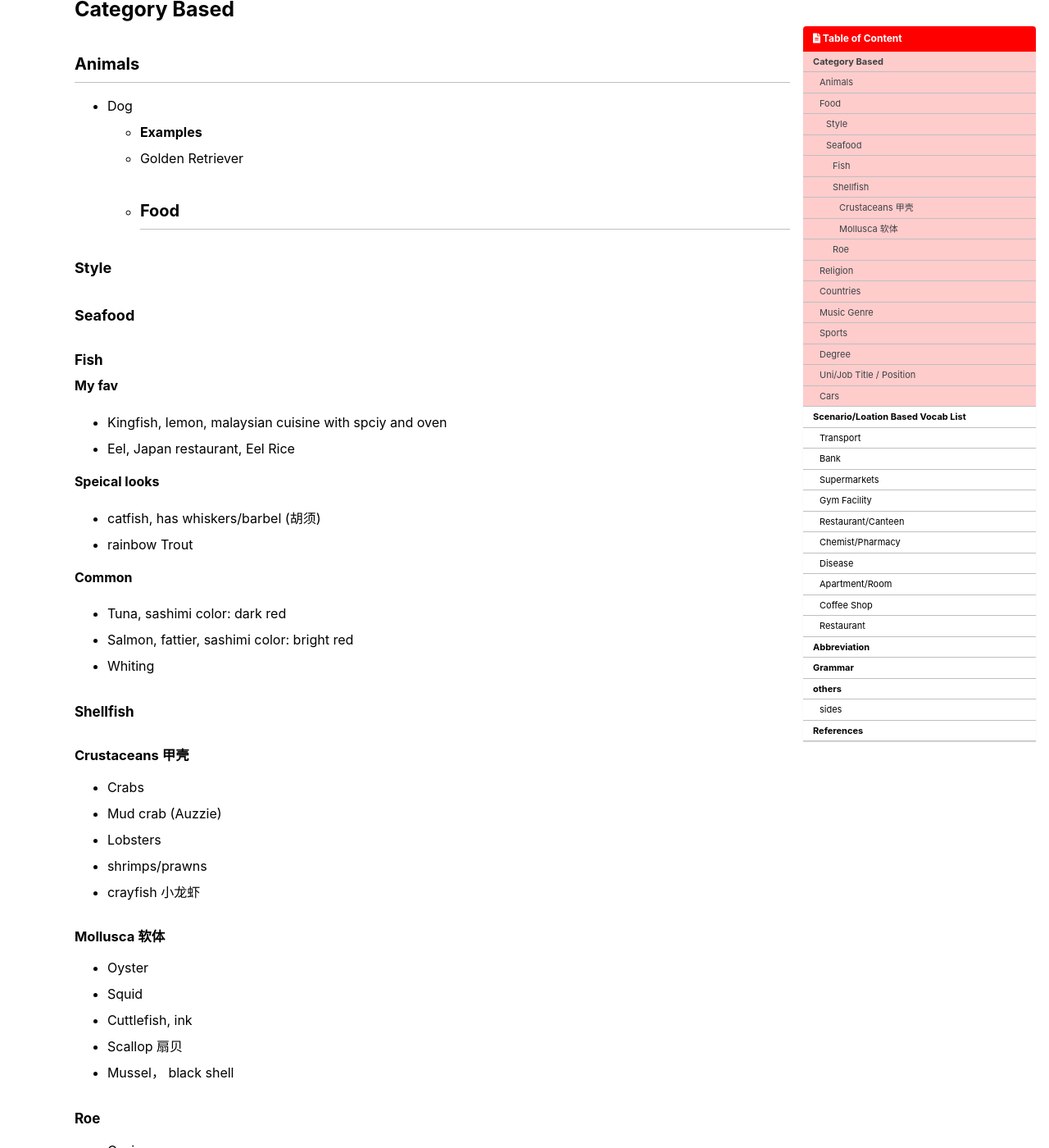
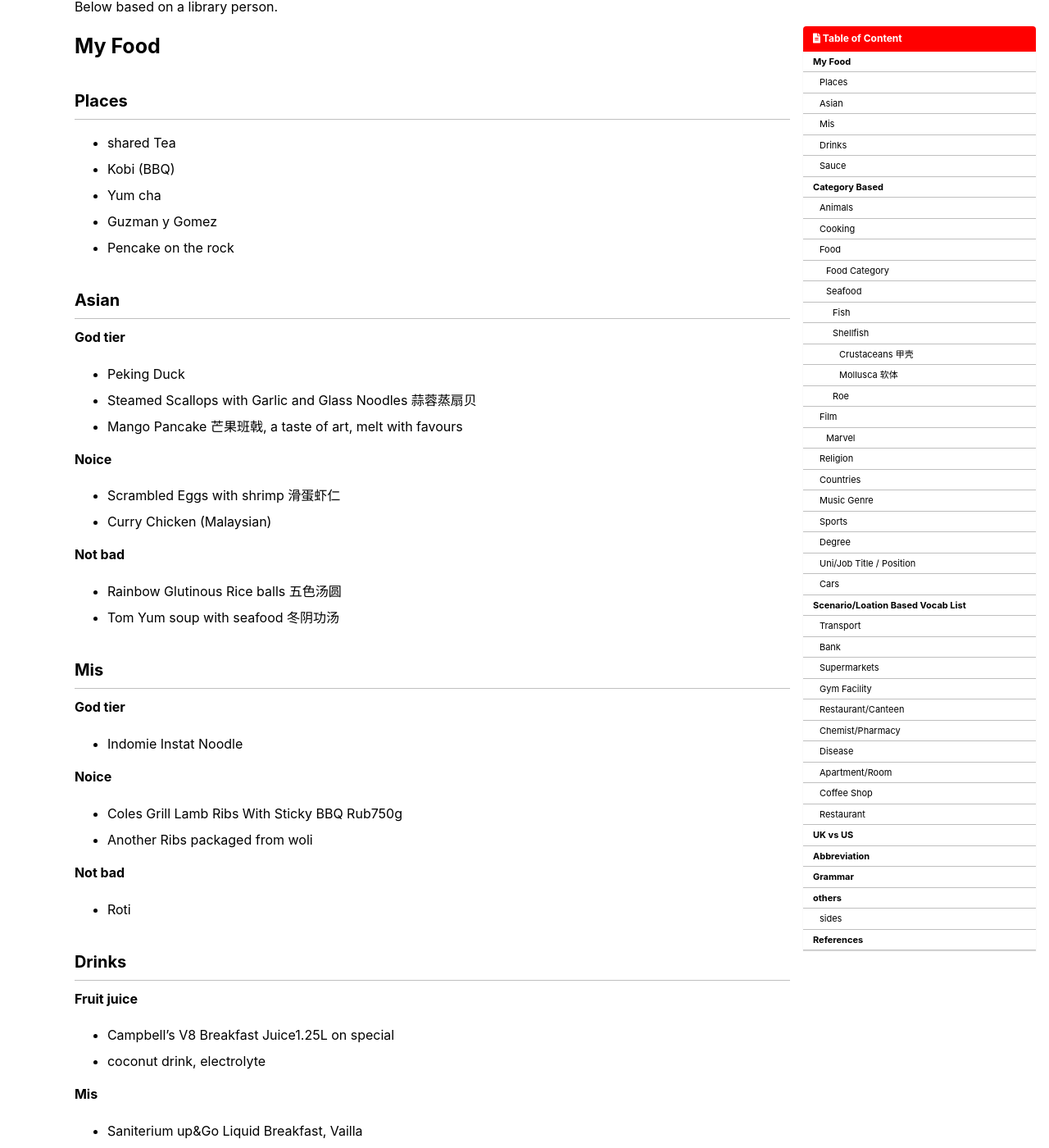
Before and after one commit to postsent/postsent.github.io, a Jekyll site: the page built from _posts/causal/english/2021-12-13-vocab.md, in a window 1280 px wide and 1400 px high, scrolled down 203 px. Shown: the whole window at 82% size. Built offline with Jekyll 4.4.1, drawn with Linux system fonts in a browser that asks for light colours; cached includes are drawn as plain includes; comment, search, counter and statistics services are not loaded; some of the changed text lies outside the part shown.

Commit message:
updates: vocab

```diff
--- a/_posts/causal/english/2021-12-13-vocab.md
+++ b/_posts/causal/english/2021-12-13-vocab.md
@@ -4,9 +4,63 @@ date: 2021-12-11
 tags:
   - English
 last_modified_at: 2021-12-27
-excerpt: English Vocab, with translation to chinese. Those I think is common are listed below.
+excerpt: Daily Frequent used English Vocab, with translation to chinese. Those I think is common are listed below.
 ---
 \#vocab
+
+Below based on a library person.
+
+# My Food
+
+## Places
+- shared Tea
+- Kobi (BBQ)
+- Yum cha
+- Guzman y Gomez
+- Pencake on the rock
+
+
+## Asian
+
+**God tier**
+- Peking Duck
+- Steamed Scallops with Garlic and Glass Noodles 蒜蓉蒸扇贝
+- Mango Pancake 芒果班戟, a taste of art, melt with favours
+
+**Noice**
+- Scrambled Eggs with shrimp 滑蛋虾仁
+- Curry Chicken (Malaysian)
+
+**Not bad**
+- Rainbow Glutinous Rice balls 五色汤圆
+- Tom Yum soup with seafood 冬阴功汤
+
+## Mis
+
+**God tier**
+- Indomie Instat Noodle
+
+**Noice**
+- Coles Grill Lamb Ribs With Sticky BBQ Rub750g
+- Another Ribs packaged from woli
+
+**Not bad**
+- Roti
+
+## Drinks
+
+**Fruit juice**
+- Campbell's V8 Breakfast Juice1.25L on special
+- coconut drink, electrolyte
+
+**Mis**
+- Saniterium up&Go Liquid Breakfast, Vailla
+
+**Boba**
+- Taro
+
+## Sauce
+- chopped garlic sauce
 
 # Category Based
 
@@ -14,10 +68,37 @@ excerpt: English Vocab, with translation to chinese. Those I think is common are
 - Dog
   - **Examples**
   - Golden Retriever
-  -
+
+
+## Cooking
+
 ## Food
 
-### Style
+Coles, woli, Aldi (sell Best coffee of the year again)
+
+### Food Category
+
+**Coles**
+
+- Bakery
+- Fruit & veg
+- Meat & Seafood
+  - Poultry 家禽
+  - Beef & Veal 小牛肉
+  - Hams & Bacon
+  - Lamb
+  - Pork
+  - BBQ, Burgers & Sausages
+  - Mince
+  - Organic
+  - Game
+  - Meat Free Range
+  -
+- Deli 熟食
+- Dairy, Eggs & Meals
+- Convenitent meals
+- Pantry
+- Frozen
 
 ### Seafood
 
@@ -31,6 +112,7 @@ excerpt: English Vocab, with translation to chinese. Those I think is common are
 **Speical looks**
 - catfish, has whiskers/barbel (胡须)
 - rainbow Trout
+- stonefish, posion, WA, looks as name, if step on, inject venom
 
 **Common**
 - Tuna, sashimi color: dark red
@@ -56,10 +138,18 @@ excerpt: English Vocab, with translation to chinese. Those I think is common are
 - Scallop 扇贝
 - Mussel， black shell
 
-
 #### Roe
 
 - Caviar
+
+## Film
+
+### Marvel
+
+**Series**
+- Endgame
+
+
 
 
 ## Religion
@@ -130,6 +220,10 @@ excerpt: English Vocab, with translation to chinese. Those I think is common are
 
 ## Restaurant
 
+# UK vs US
+
+Vacation vs Holiday
+
 
 # Abbreviation
 
@@ -143,6 +237,7 @@ excerpt: English Vocab, with translation to chinese. Those I think is common are
 
 Below use plural for category, why? My database lecturer suggests it could be a good practise to use it to represent table.
 
+
 # References
 
 - [seafood](https://en.wikipedia.org/wiki/List_of_types_of_seafood#Shellfish)
```
Also changed, not shown: other parts of _posts/causal/english/2021-12-13-vocab.md (+2 -2 lines), _posts/causal/2022-01-16-en-map.md (+8 -0 lines), _posts/computing/jeykll/2021-12-29-logs.md (+2 -0 lines).
